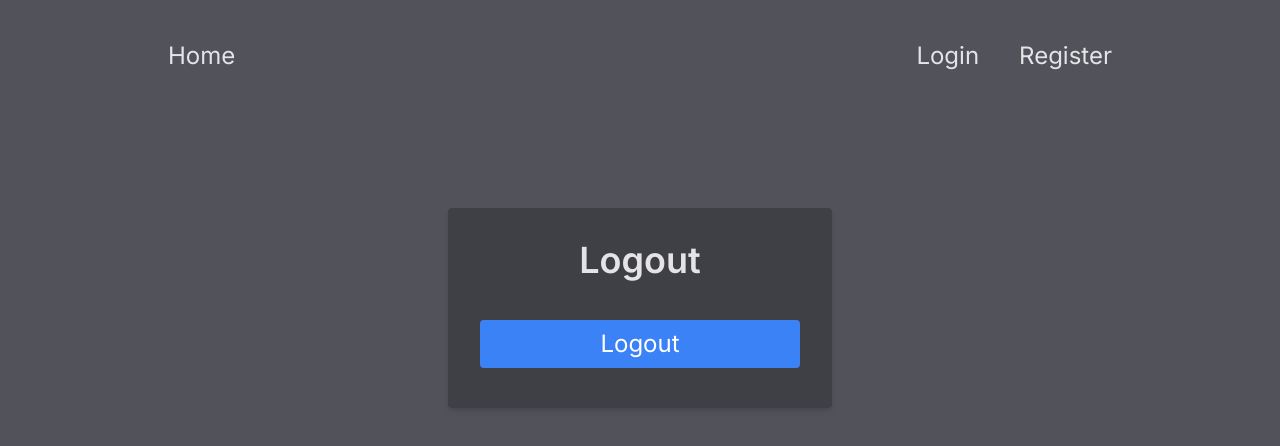
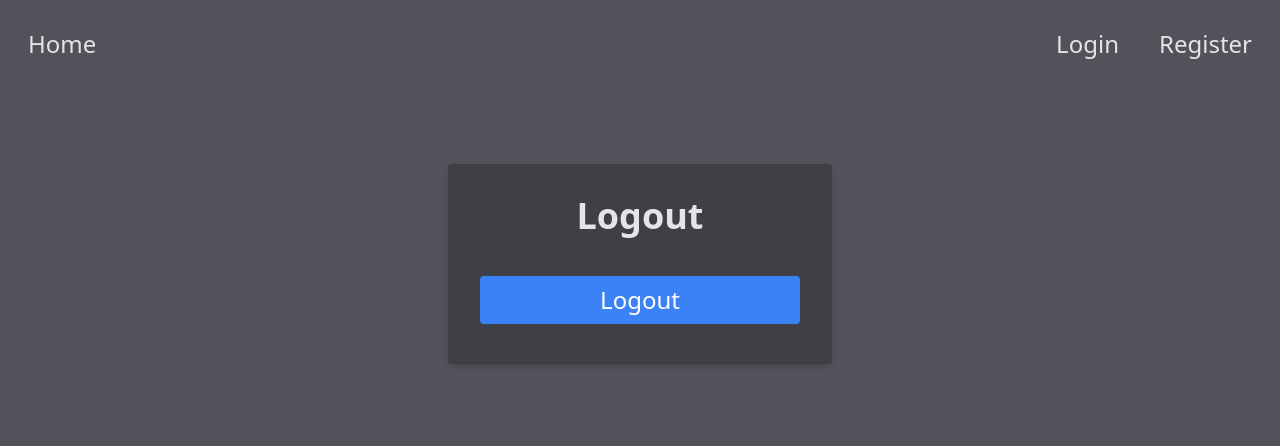
Before and after one commit to FabianRuefenacht/DEFVIS, a Next.js app in the folder frontend/: page /logout in a window 1280 px wide. Shown: the top 446 px of the page. Built offline with nearby package versions, Linux system fonts and the light colour scheme; no server answers.

Commit message:
Backbone main-page

```diff
--- /dev/null
+++ b/frontend/src/app/components/Button.tsx
@@ -0,0 +1,10 @@
+"use client"
+import React from 'react'
+
+const Button = () => {
+  return (
+    <div>Button</div>
+  )
+}
+
+export default Button
--- /dev/null
+++ b/frontend/src/app/components/Detail.tsx
@@ -0,0 +1,9 @@
+import React from 'react'
+
+const Detail = () => {
+  return (
+    <div className='bg-slate-500 col-span-3 row-span-2'>Detail</div>
+  )
+}
+
+export default Detail
--- /dev/null
+++ b/frontend/src/app/components/Map.tsx
@@ -0,0 +1,9 @@
+import React from 'react'
+
+const Map = () => {
+  return (
+    <div className='bg-slate-500 col-span-3 row-span-2'>Map Lorem, ipsum dolor sit amet consectetur adipisicing elit. Blanditiis, quos ipsum tenetur dolorum, impedit id iusto ex itaque eligendi dolor iure cum veritatis qui enim facilis? Animi laborum quam praesentium.</div>
+  )
+}
+
+export default Map
--- a/frontend/src/app/components/Navbar.tsx
+++ b/frontend/src/app/components/Navbar.tsx
@@ -7,8 +7,8 @@ const Navbar = () => {
   const hasAuthorisation = cookiesList.has("authorisation");
 
   return (
-    <div>
-      <ul className="flex justify-between m-10 items-center">
+    <div className="row-span-1">
+      <ul className="flex justify-between m-7 items-center">
         <div>
           <Link href="/">
             <li>Home</li>
--- /dev/null
+++ b/frontend/src/app/components/Settings.tsx
@@ -0,0 +1,21 @@
+"use client"
+import React from 'react'
+import { useState } from 'react'
+import { Button } from './button'
+
+const Settings = () => {
+    const [first, setfirst] = useState("str")
+  return (
+    <main className="bg-slate-500 row-span-4">
+        <h1>Settings</h1>
+        <Button btnName="Test" />
+        <button>Neues Projekt</button>
+        <button>Projekt öffnen</button>
+        <button>Festpunktdefinition</button>
+        <button>Session erfassen</button>
+
+    </main>
+  )
+}
+
+export default Settings
--- a/frontend/src/app/layout.tsx
+++ b/frontend/src/app/layout.tsx
@@ -16,9 +16,9 @@ export default function RootLayout({
   children: React.ReactNode;
 }>) {
   return (
-    <html lang="en">
-      <body className={inter.className} >
-        <div className="mx-auto max-w-5xl text-2xl gap-2 mb-10">
+    <html lang="en" className="h-full p-0 m-0">
+      <body className="p-0 m-0 h-dvh max-h-full top-0" >
+        <div className="m-0 p-0 w-full h-dvh max-h-full text-2xl gap-2 grid grid-rows-12 grid-cols-1 gap-4">
           <Navbar />
           {children}
         </div>
--- a/frontend/src/app/page.tsx
+++ b/frontend/src/app/page.tsx
@@ -1,5 +1,8 @@
 import { cookies } from "next/headers";
 import Image from "next/image";
+import Settings from "./components/Settings";
+import Map from "./components/Map";
+import Detail from "./components/Detail";
 
 export default function Home() {
   const cookiesList = cookies()
@@ -8,8 +11,10 @@ export default function Home() {
 
   if (hasAuthorisation == true) {
     return (
-      <main className="flex min-h-screen flex-col items-center justify-between p-24">
-        <h1>Main Page</h1>
+      <main className="grid grid-rows-4 grid-cols-4 gap-4 bg-slate-900 w-full row-span-11">
+        <Settings />
+        <Map />
+        <Detail />
       </main>
     );
   } else {
```
Also changed, not shown: 1 other file (tests, documents, lock files or other folders).
